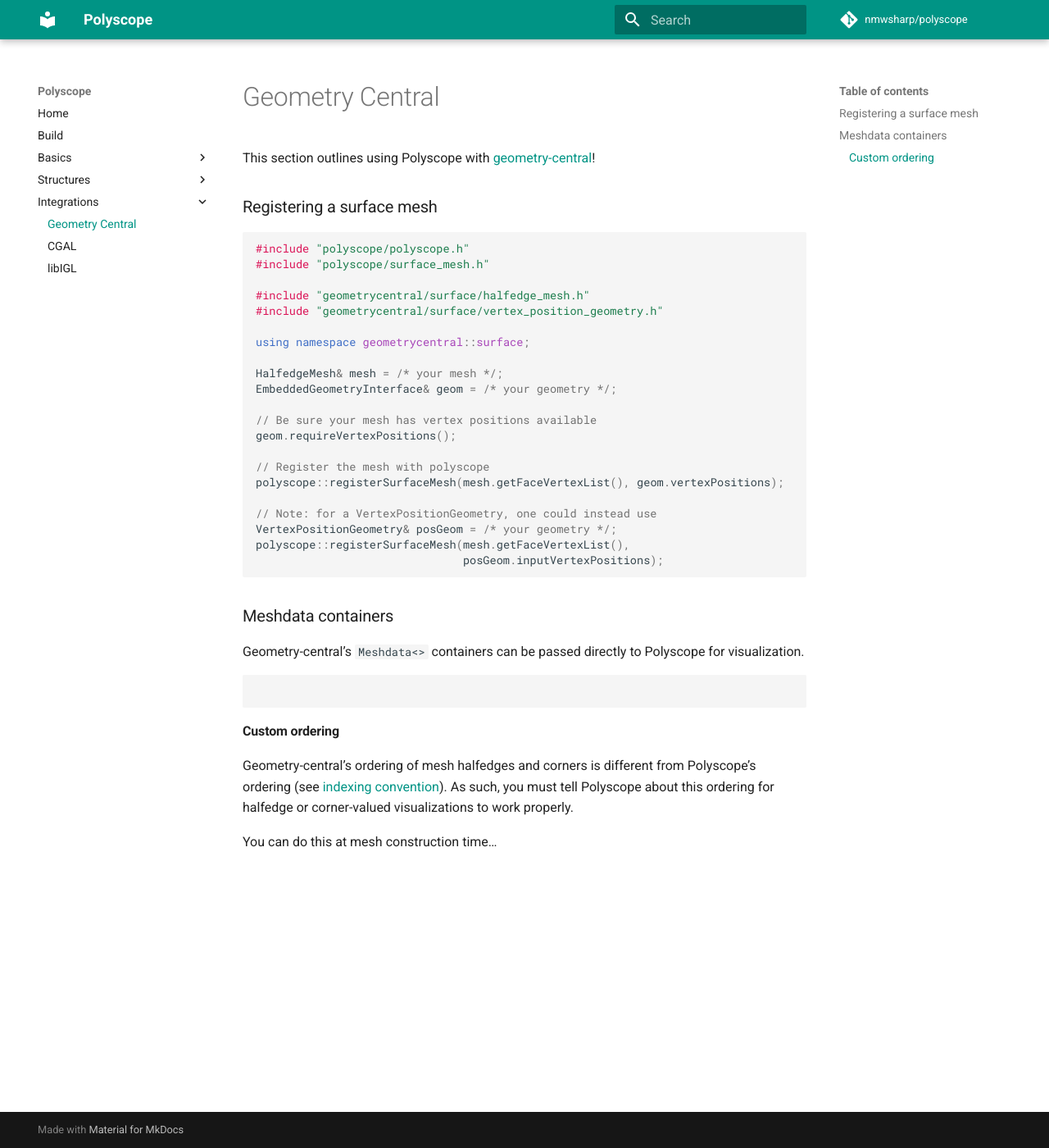
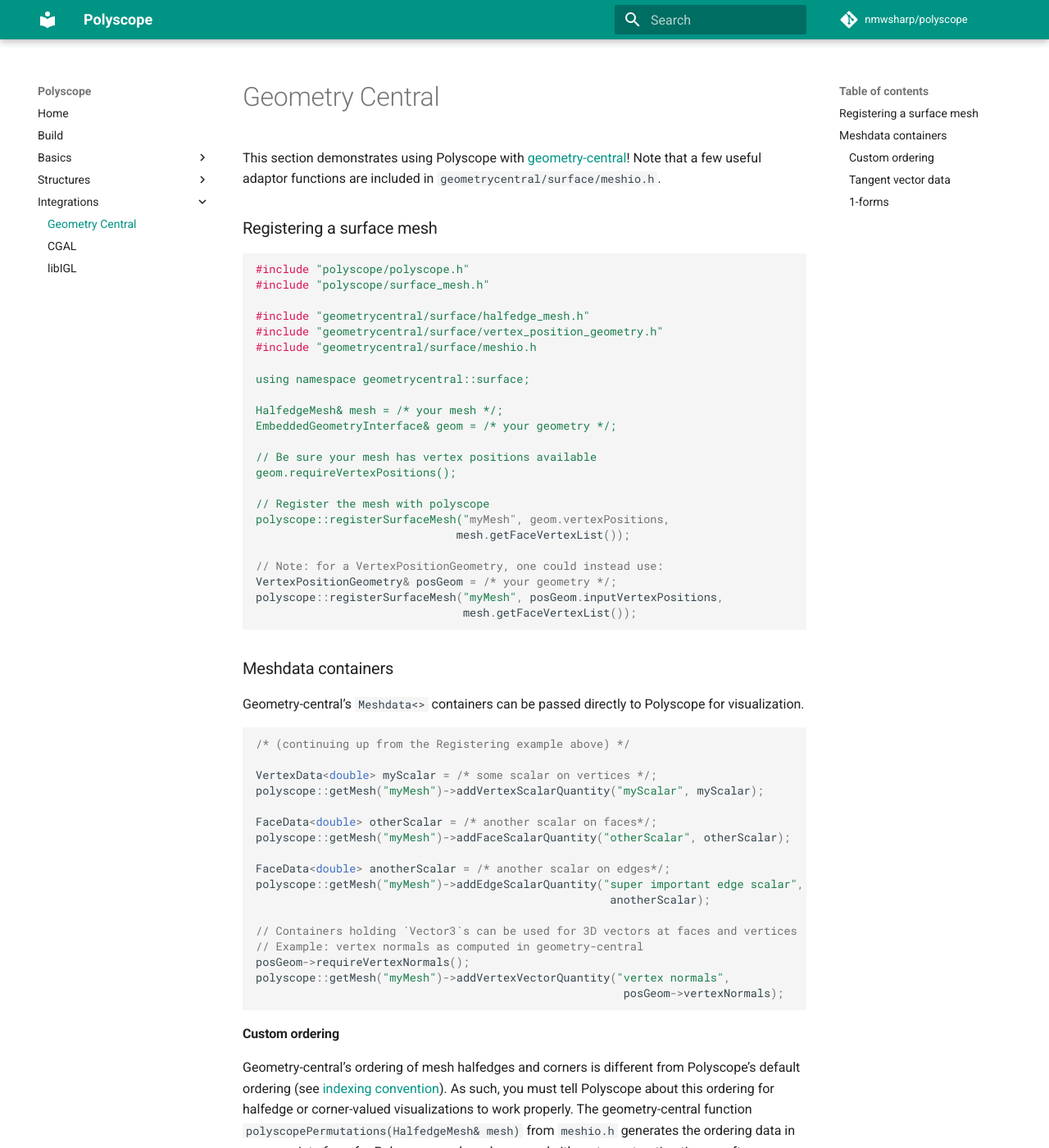
Before and after one commit to nmwsharp/polyscope-docs, an MkDocs documentation site: the page built from docs/integrations/geometry_central/index.md, in a window 1280 px wide and 1400 px high. Shown: the whole window at 82% size. Built offline with MkDocs 1.6.1 and Material for MkDocs 9.7.7, drawn with Linux system fonts in a browser that asks for light colours; comment, search, counter and statistics services are not loaded; old or Windows-style settings are respelled for this version of MkDocs; some of the changed text lies outside the part shown.

````diff
--- a/docs/integrations/geometry_central/index.md
+++ b/docs/integrations/geometry_central/index.md
@@ -1,5 +1,4 @@
-This section outlines using Polyscope with [geometry-central](https://github.com/nmwsharp/geometry-central)!
-
+This section demonstrates using Polyscope with [geometry-central](https://github.com/nmwsharp/geometry-central)! Note that a few useful adaptor functions are included in `geometrycentral/surface/meshio.h`.
 
 ### Registering a surface mesh
 
@@ -9,6 +8,7 @@ This section outlines using Polyscope with [geometry-central](https://github.com
 
 #include "geometrycentral/surface/halfedge_mesh.h"
 #include "geometrycentral/surface/vertex_position_geometry.h"
+#include "geometrycentral/surface/meshio.h
 
 using namespace geometrycentral::surface;
 
@@ -19,12 +19,13 @@ EmbeddedGeometryInterface& geom = /* your geometry */;
 geom.requireVertexPositions();
 
 // Register the mesh with polyscope
-polyscope::registerSurfaceMesh(mesh.getFaceVertexList(), geom.vertexPositions);
+polyscope::registerSurfaceMesh("myMesh", geom.vertexPositions,
+                              mesh.getFaceVertexList());
 
-// Note: for a VertexPositionGeometry, one could instead use
+// Note: for a VertexPositionGeometry, one could instead use:
 VertexPositionGeometry& posGeom = /* your geometry */;
-polyscope::registerSurfaceMesh(mesh.getFaceVertexList(),
-                               posGeom.inputVertexPositions);
+polyscope::registerSurfaceMesh("myMesh", posGeom.inputVertexPositions,
+                               mesh.getFaceVertexList());
 ```
 
 
@@ -33,13 +34,66 @@ polyscope::registerSurfaceMesh(mesh.getFaceVertexList(),
 Geometry-central's `Meshdata<>` containers can be passed directly to Polyscope for visualization.
 
 ```cpp
+/* (continuing up from the Registering example above) */
 
+VertexData<double> myScalar = /* some scalar on vertices */;
+polyscope::getMesh("myMesh")->addVertexScalarQuantity("myScalar", myScalar);
 
+FaceData<double> otherScalar = /* another scalar on faces*/;
+polyscope::getMesh("myMesh")->addFaceScalarQuantity("otherScalar", otherScalar);
+
+FaceData<double> anotherScalar = /* another scalar on edges*/;
+polyscope::getMesh("myMesh")->addEdgeScalarQuantity("super important edge scalar",
+                                                     anotherScalar);
+
+// Containers holding `Vector3`s can be used for 3D vectors at faces and vertices
+// Example: vertex normals as computed in geometry-central
+posGeom->requireVertexNormals();
+polyscope::getMesh("myMesh")->addVertexVectorQuantity("vertex normals",
+                                                       posGeom->vertexNormals);
 ```
 
 
 #### Custom ordering
 
-Geometry-central's ordering of mesh halfedges and corners is different from Polyscope's ordering (see [indexing convention](../../../structures/surface_mesh/indexing_convention)). As such, you must tell Polyscope about this ordering for halfedge or corner-valued visualizations to work properly.
+Geometry-central's ordering of mesh halfedges and corners is different from Polyscope's default ordering (see [indexing convention](../../../structures/surface_mesh/indexing_convention)). As such, you must tell Polyscope about this ordering for halfedge or corner-valued visualizations to work properly. The geometry-central function `polyscopePermutations(HalfedgeMesh& mesh)` from `meshio.h` generates the ordering data in an approriate form for Polyscope, and can be passed either at construction time or after.
 
-You can do this at mesh construction time...
+```cpp
+polyscope::SurfaceMesh* psMesh =
+    polyscope::registerSurfaceMesh("myMesh",
+                                   geom->vertexPositions,
+                                   mesh->getFaceVertexList());
+
+psMesh->setAllPermutations(polyscopePermutations(*mesh));
+
+// could alternately pass polyscopePermutations(*mesh) as additional
+// last parameter of constructor
+polyscope::SurfaceMesh* psMesh =
+    polyscope::registerSurfaceMesh("myMesh",
+                                   geom->vertexPositions,
+                                   mesh->getFaceVertexList(),
+                                   polyscopePermutations(*mesh));
+
+```
+
+#### Tangent vector data
+
+
+
+
+#### 1-forms
+
+To communicate the canonical edge orientation when passing a 1-form, use `polyscopeEdgeOrientations(mesh)` from `meshio.h`.
+
+Example:
+```cpp
+#include "geometrycentral/surface/meshio.h"
+
+HalfedgeMesh& mesh = /* your mesh */;
+EdgeData<double> myForm = /* your 1-form */;
+
+polyscope::getSurfaceMesh("myMesh")->
+  addOneFormIntrinsicVectorQuantity("my form", myForm,
+                                    polyscopeEdgeOrientations(mesh));
+
+```
````
Also changed, not shown: docs/basics/user_callback.md (+1 -1 lines).
